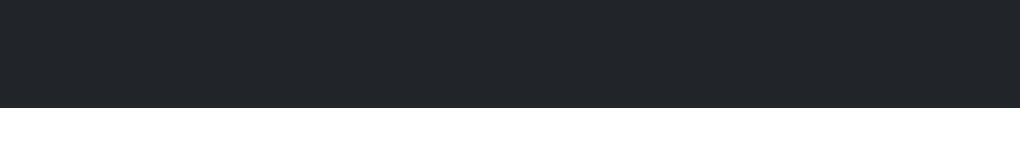
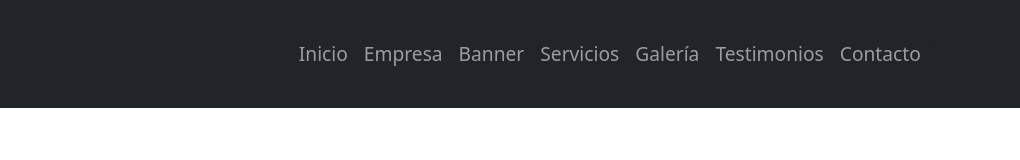
Before and after one commit to AxelPando/Proyecto01Bts5, a plain HTML site: page index.html in a window 1280 px wide. Shown: the full height of the page, 260-1280 px from the left. Drawn offline with nearby package versions, Linux system fonts and the light colour scheme.

Commit message:
Navbar v1 y comienzo  estilo

```diff
--- a/css/estilos.css
+++ b/css/estilos.css
@@ -0,0 +1,4 @@
+/* Estilos personalizados */
+body{
+    font-size: 1.2rem;
+}
--- a/index.html
+++ b/index.html
@@ -22,14 +22,47 @@
 
           <img src="/img/digitalArt.png" alt="" class="img-fluid">
         </a>
-        <button class="navbar-toggler" type="button" data-toggle="collapse" data-target="#navbarSupportedContent" aria-controls="navbarSupportedContent" aria-expanded="false" aria-label="Toggle navigation" >
-          <span class="navbar-toggle-icon"></span>
+        <button class="navbar-toggler" type="button" data-toggle="collapse" data-target="#navbarSupportedContent" aria-controls="navbarSupportedContent" aria-expanded="false" aria-label="Toggle navigation">
+          <span class="navbar-toggler-icon"></span>
         </button>
-      </div>
+
+        <div class="collapse navbar-collapse" id="navbarSupportedContent">
+          <!-- Navbar Items -->
+          <ul class="navbar-nav ms-auto">
+            <li class="navbar-item">
+              <a href="#inicio" class="nav-link">Inicio</a>
+            </li>
+            <li class="navbar-item">
+              <a href="#intro" class="nav-link">Empresa</a>
+            </li>
+            <li class="navbar-item">
+              <a href="#llamado-accion" class="nav-link">Banner</a>
+            </li>
+
+            <li class="navbar-item">
+              <a href="#servicios" class="nav-link">Servicios</a>
+            </li>
+            <li class="navbar-item">
+              <a href="#galeria" class="nav-link">Galería</a>
+            </li>
+            <li class="navbar-item">
+              <a href="#testimonios" class="nav-link">Testimonios</a>
+            </li>
+            <li class="navbar-nav">
+              <a href="#contacto" class="nav-link">Contacto</a>
+            </li>
+
+s
+
+
+          </ul>
 
 
 
 
+
+        </div>
+        </div>
     </nav>
 
 
```
